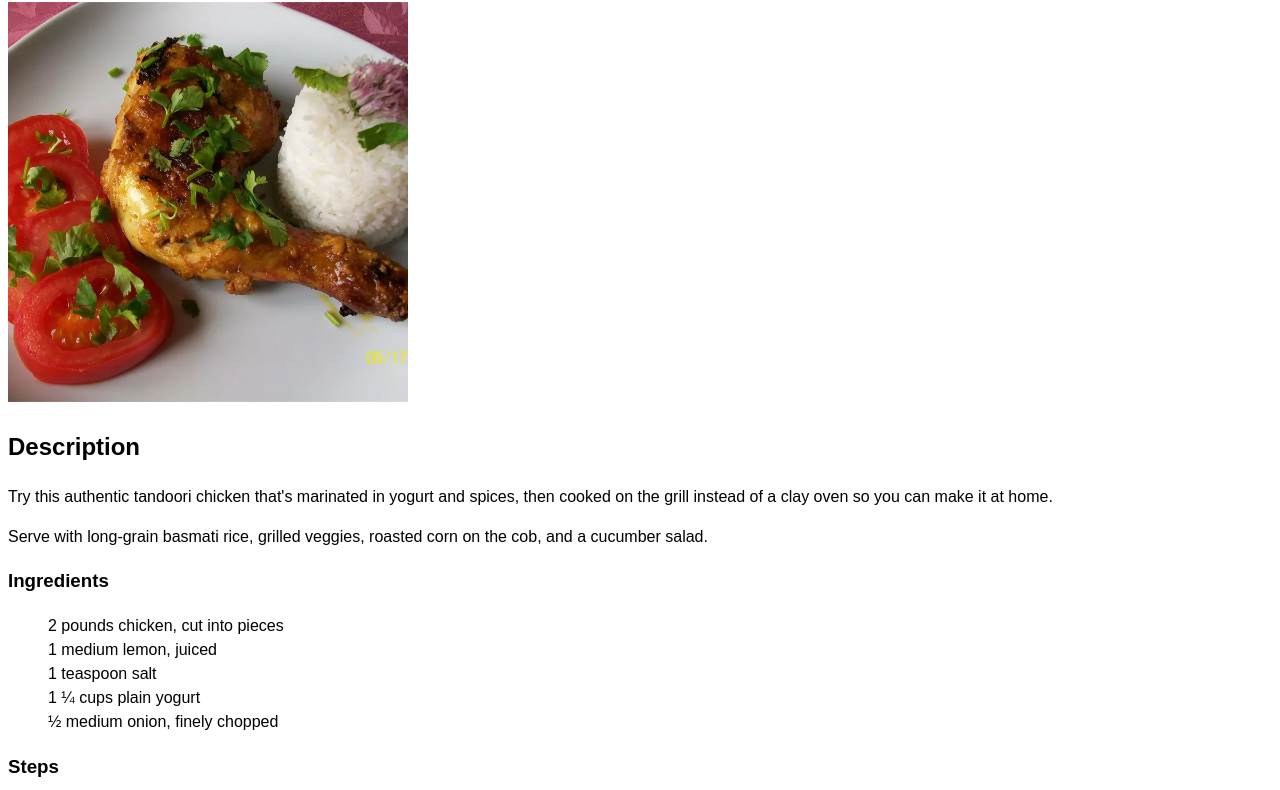
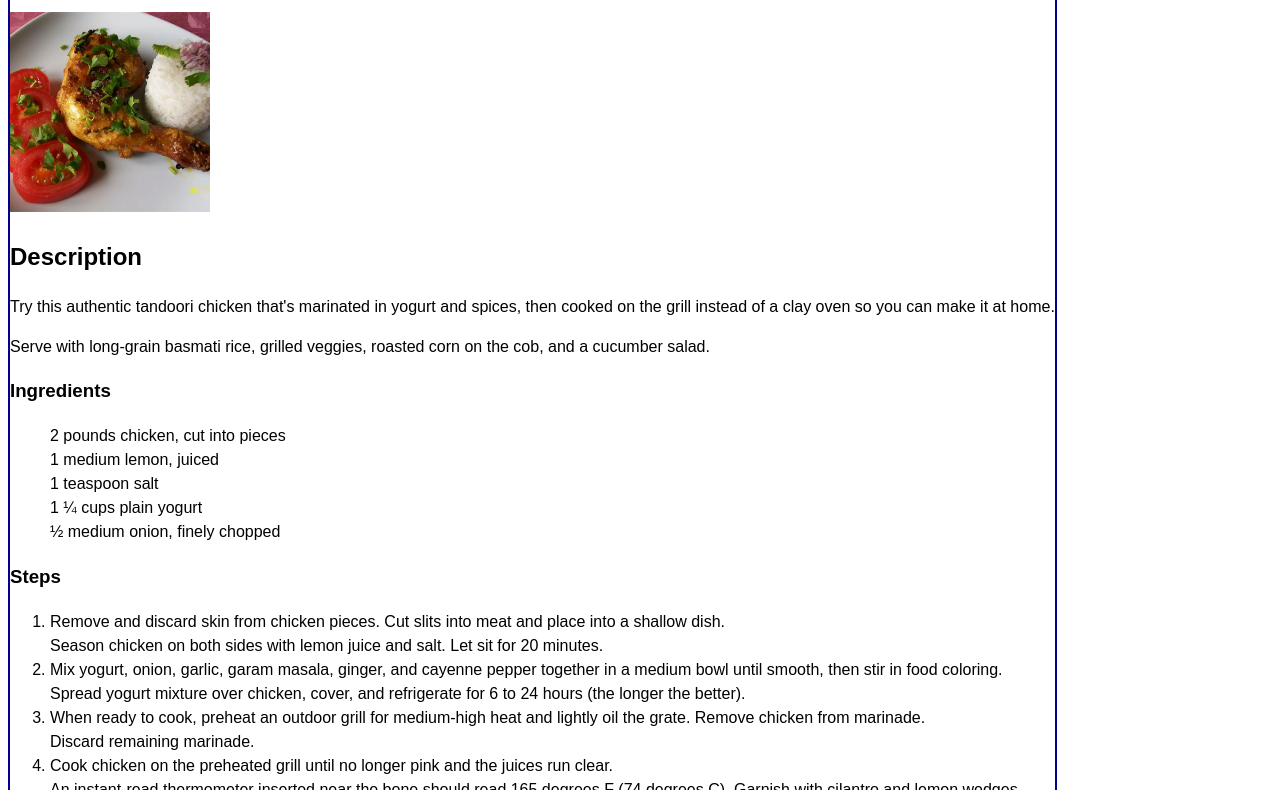
Before and after one commit to Lukku2/odin-recipes, a plain HTML site: page recipes/tandoori-chicken.html in a window 1280 px wide. Shown: the part 89-879 px from the top of the page. Drawn offline with Linux system fonts and the light colour scheme.

Commit message:
modified

```diff
--- a/recipes/style.css
+++ b/recipes/style.css
@@ -5,7 +5,9 @@ body {
     font-family: Arial, Helvetica, sans-serif;
 }
 img {
-    width: 200;
+    align;
+    width: 200px;
+    height: 200px;
 }
 ul {
     list-style: none;
@@ -13,3 +15,7 @@ ul {
 h1 {
     color: darkred;
 }
+.main{
+    border: 2px solid darkblue;
+    width: fit-content;
+}
--- a/recipes/tandoori-chicken.html
+++ b/recipes/tandoori-chicken.html
@@ -7,6 +7,7 @@
     <link rel="stylesheet" href="./style.css">
 </head>
 <body>
+    <div class="main">
     <h1>Tandoori Chicken</h1>
     <img src="./images/tandoori.webp" alt="tandoori-chicken-image" width="400" height="400">
     <h2>Description</h2>
@@ -28,5 +29,6 @@
         <li>Cook chicken on the preheated grill until no longer pink and the juices run clear. <br>An instant-read thermometer inserted near the bone should read 165 degrees F (74 degrees C). Garnish with cilantro and lemon wedges.</li>
     </ol>
     <a href="../index.html">Return to main page</a>
+    </div>
 </body>
 </html>
```
Also changed, not shown: index.html (+3 -1 lines).
